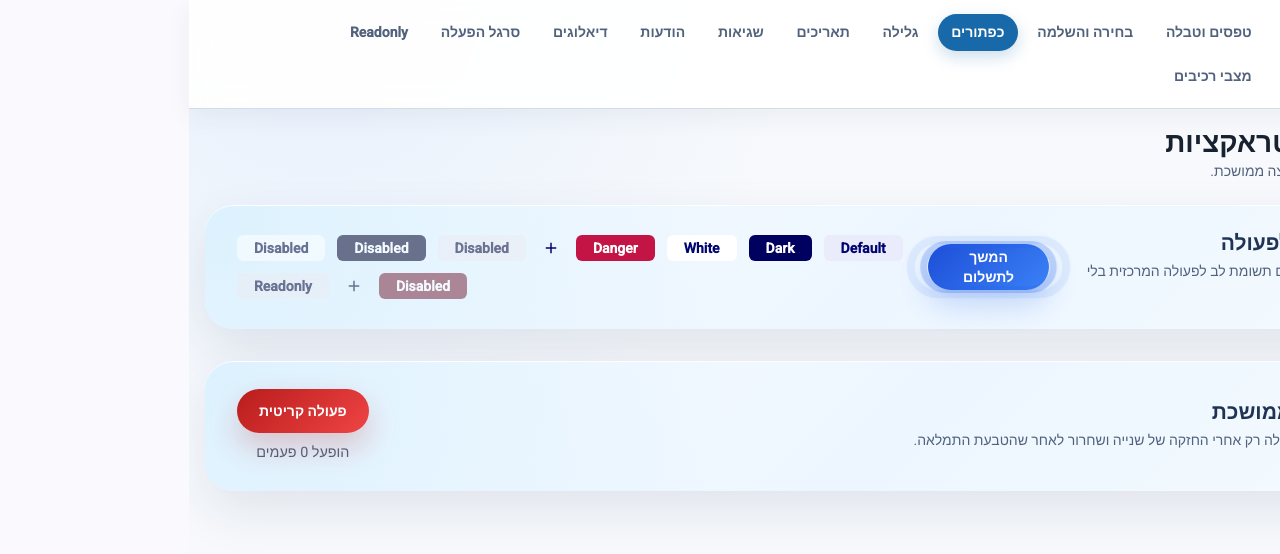
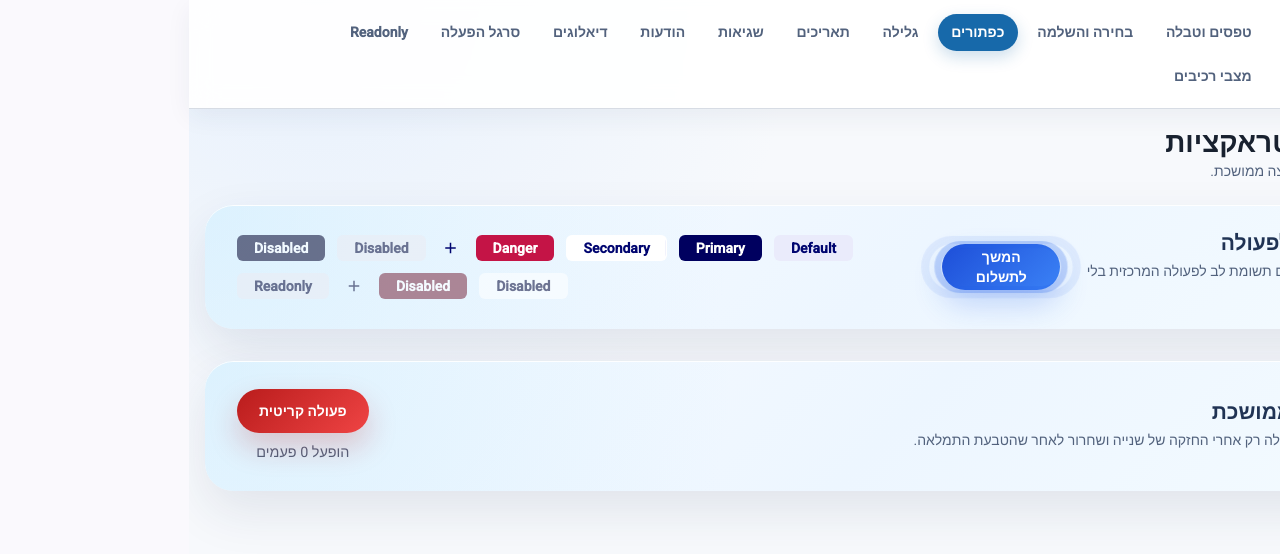
Before and after one commit to Far-Art/features-testing, an Angular app: page /buttons in a window 1280 px wide. Shown: the top 554 px of the page. Built offline with nearby package versions, Linux system fonts and the light colour scheme.

Commit message:
update buttons update ralated components

```diff
--- a/src/app/components/ims-button/ims-button.ts
+++ b/src/app/components/ims-button/ims-button.ts
@@ -17,6 +17,7 @@ const ACTION_BLINK_MS = 110;
 
 type ImsButtonType = 'button' | 'submit' | 'reset';
 type ImsButtonActivationKey = 'Enter' | ' ';
+export type ImsButtonVariation = 'default' | 'primary' | 'secondary' | 'danger';
 
 @Directive({
     host: {
@@ -156,41 +157,16 @@ export abstract class ImsButtonBase {
     selector: 'button[ims-button]',
     standalone: true,
     host: {
-        class: 'ims-button--default',
+        '[class.ims-button--default]': 'variation() === "default"',
+        '[class.ims-button--dark]': 'variation() === "primary"',
+        '[class.ims-button--white]': 'variation() === "secondary"',
+        '[class.ims-button--danger]': 'variation() === "danger"',
         '[disabled]': 'interactionDisabled()'
     }
 })
-export class ImsButton extends ImsButtonBase {}
-
-@Directive({
-    selector: 'button[ims-button-dark]',
-    standalone: true,
-    host: {
-        class: 'ims-button--dark',
-        '[disabled]': 'interactionDisabled()'
-    }
-})
-export class ImsButtonDark extends ImsButtonBase {}
-
-@Directive({
-    selector: 'button[ims-button-white]',
-    standalone: true,
-    host: {
-        class: 'ims-button--white',
-        '[disabled]': 'interactionDisabled()'
-    }
-})
-export class ImsButtonWhite extends ImsButtonBase {}
-
-@Directive({
-    selector: 'button[ims-button-danger]',
-    standalone: true,
-    host: {
-        class: 'ims-button--danger',
-        '[disabled]': 'interactionDisabled()'
-    }
-})
-export class ImsButtonDanger extends ImsButtonBase {}
+export class ImsButton extends ImsButtonBase {
+    readonly variation = input<ImsButtonVariation>('default', {alias: 'ims-button-variation'});
+}
 
 /** Icon-only button. Give it an accessible name with `aria-label`, since there's no visible text. */
 @Directive({
--- a/src/app/components/ims-button/index.ts
+++ b/src/app/components/ims-button/index.ts
@@ -1 +1,2 @@
-export * from './ims-button';
+export {ImsButton, ImsButtonIcon} from './ims-button';
+export type {ImsButtonVariation} from './ims-button';
--- a/src/app/components/ims-dialog/ims-dialog-shell.html
+++ b/src/app/components/ims-dialog/ims-dialog-shell.html
@@ -84,11 +84,11 @@
         <button ims-button (click)="reject()">
           {{ config.confirmationLabels?.no }}
         </button>
-        <button ims-button-dark (click)="confirm()">
+        <button ims-button ims-button-variation="primary" (click)="confirm()">
           {{ config.confirmationLabels?.yes }}
         </button>
       } @else {
-        <button ims-button-dark (click)="close()">סגור</button>
+        <button ims-button ims-button-variation="primary" (click)="close()">סגור</button>
       }
     </ims-dialog-actions>
   }
--- a/src/app/components/ims-dialog/ims-dialog-shell.ts
+++ b/src/app/components/ims-dialog/ims-dialog-shell.ts
@@ -1,7 +1,7 @@
 import { NgComponentOutlet } from '@angular/common';
 import { CdkDrag, CdkDragHandle } from '@angular/cdk/drag-drop';
 import { ChangeDetectionStrategy, Component, Type, inject, signal } from '@angular/core';
-import {ImsButton, ImsButtonDark, ImsButtonIcon} from '../ims-button';
+import {ImsButton, ImsButtonIcon} from '../ims-button';
 import { ReadonlyDirective } from '../../shared/readonly.directive';
 import { ImsDialogRef } from './ims-dialog-ref';
 import { ImsDialogActions, ImsDialogTitle } from './ims-dialog-section';
@@ -28,7 +28,6 @@ type ImsDialogMessageStyle = 'danger' | 'info' | 'warning';
   imports: [
     CdkDrag,
     CdkDragHandle,
-    ImsButtonDark,
     ImsButtonIcon,
     ImsDialogActions,
     ImsDialogTitle,
--- a/src/app/components/ims-transfer-dialog/ims-transfer-dialog.html
+++ b/src/app/components/ims-transfer-dialog/ims-transfer-dialog.html
@@ -86,9 +86,9 @@
 </ims-dialog-content>
 
 <ims-dialog-actions class="ims-transfer-dialog__actions">
-  <button ims-button-white (click)="reset()">אפס</button>
+  <button ims-button ims-button-variation="secondary" (click)="reset()">אפס</button>
   <div class="ims-transfer-dialog__actions-group">
     <button ims-button (click)="cancel()">ביטול</button>
-    <button ims-button-dark (click)="confirm()">אישור</button>
+    <button ims-button ims-button-variation="primary" (click)="confirm()">אישור</button>
   </div>
 </ims-dialog-actions>
--- a/src/app/components/ims-transfer-dialog/ims-transfer-dialog.ts
+++ b/src/app/components/ims-transfer-dialog/ims-transfer-dialog.ts
@@ -2,7 +2,7 @@ import {ChangeDetectionStrategy, Component, computed, Signal, signal, WritableSi
 import {CdkDrag, CdkDragDrop, CdkDropList, moveItemInArray} from '@angular/cdk/drag-drop';
 import {ImsInputDirective} from '../../ims-input.directive';
 import {ImsTextTruncateDirective} from '../../shared/ims-text-truncate.directive';
-import {ImsButton, ImsButtonDark, ImsButtonIcon, ImsButtonWhite} from '../ims-button';
+import {ImsButton, ImsButtonIcon} from '../ims-button';
 import {ImsCheckbox} from '../ims-checkbox/ims-checkbox';
 import {ImsAbstractDialog, ImsDialogActions, ImsDialogContent} from '../ims-dialog';
 import {ImsScrollContainer} from '../ims-scroll-container/ims-scroll-container';
@@ -35,9 +35,7 @@ let nextDialogInstanceId = 0;
         CdkDropList,
         CdkDrag,
         ImsButton,
-        ImsButtonDark,
         ImsButtonIcon,
-        ImsButtonWhite,
         ImsCheckbox,
         ImsDialogActions,
         ImsDialogContent,
--- a/src/app/pages/buttons-demo/buttons-demo.html
+++ b/src/app/pages/buttons-demo/buttons-demo.html
@@ -15,16 +15,16 @@
 
     <div class="button-demo__ims-buttons" aria-label="IMS button variants">
         <button ims-button>Default</button>
-        <button ims-button-dark>Dark</button>
-        <button ims-button-white>White</button>
-        <button ims-button-danger>Danger</button>
+        <button ims-button ims-button-variation="primary">Primary</button>
+        <button ims-button ims-button-variation="secondary">Secondary</button>
+        <button ims-button ims-button-variation="danger">Danger</button>
         <button ims-button-icon aria-label="הוספה">
             <span class="ims-icon" aria-hidden="true">add</span>
         </button>
         <button ims-button disabled>Disabled</button>
-        <button ims-button-dark disabled>Disabled</button>
-        <button ims-button-white disabled>Disabled</button>
-        <button ims-button-danger disabled>Disabled</button>
+        <button ims-button ims-button-variation="primary" disabled>Disabled</button>
+        <button ims-button ims-button-variation="secondary" disabled>Disabled</button>
+        <button ims-button ims-button-variation="danger" disabled>Disabled</button>
         <button ims-button-icon disabled aria-label="הוספה מושבתת">
             <span class="ims-icon" aria-hidden="true">add</span>
         </button>
--- a/src/app/pages/dialog-demo/dialog-demo.ts
+++ b/src/app/pages/dialog-demo/dialog-demo.ts
@@ -1,5 +1,5 @@
 import { ChangeDetectionStrategy, Component, inject, output, signal } from '@angular/core';
-import { ImsButton, ImsButtonDark, ImsButtonWhite } from '../../components/ims-button';
+import { ImsButton } from '../../components/ims-button';
 import {
   type IBaseOutput,
   type IMessage,
@@ -35,7 +35,7 @@ interface RiskDialogData {
   readonly deployments: number;
 }
 
-type DialogButtonReviewResult = 'dark' | 'default' | 'white';
+type DialogButtonReviewResult = 'default' | 'primary' | 'secondary';
 
 const LONG_DIALOG_CONTENT: string[] = [
   'The content region owns all overflow while the dialog title, toolbar, and actions remain fixed in their intrinsic grid rows.',
@@ -357,7 +357,7 @@ export class DialogRiskContent {
 @Component({
   selector: 'app-dialog-button-review-content',
   standalone: true,
-  imports: [ImsButton, ImsButtonDark, ImsButtonWhite, ImsDialogActions, ImsDialogContent],
+  imports: [ImsButton, ImsDialogActions, ImsDialogContent],
   template: `
     <ims-dialog-content>
       <p class="button-review-dialog__description">
@@ -367,10 +367,10 @@ export class DialogRiskContent {
 
     <ims-dialog-actions>
       <button ims-button icon="tune" (click)="select('default')">Default action</button>
-      <button ims-button-white icon="visibility" (click)="select('white')">
-        White action
+      <button ims-button ims-button-variation="secondary" icon="visibility" (click)="select('secondary')">
+        Secondary action
       </button>
-      <button ims-button-dark icon="check" (click)="select('dark')">Dark action</button>
+      <button ims-button ims-button-variation="primary" icon="check" (click)="select('primary')">Primary action</button>
     </ims-dialog-actions>
   `,
   styles: `
--- a/src/styles/ims-buttons.scss
+++ b/src/styles/ims-buttons.scss
@@ -1,6 +1,6 @@
 // These are placeholders, not a real "unstyled default" look — every
-// consumer directive (ImsButton, ImsButtonDark, ...) always pairs this
-// class with a --default/--dark/--white/--danger modifier that sets
+// consumer directive always pairs this class with a
+// --default/--dark/--white/--danger modifier that sets
 // its own full set below. Keeping this neutral (instead of duplicating
 // one variant's colors here) avoids a color that only ever exists for
 // a single frame before the modifier class lands, which was visible
```
Also changed, not shown: src/app/pages/buttons-demo/buttons-demo.ts (+1 -10 lines).
